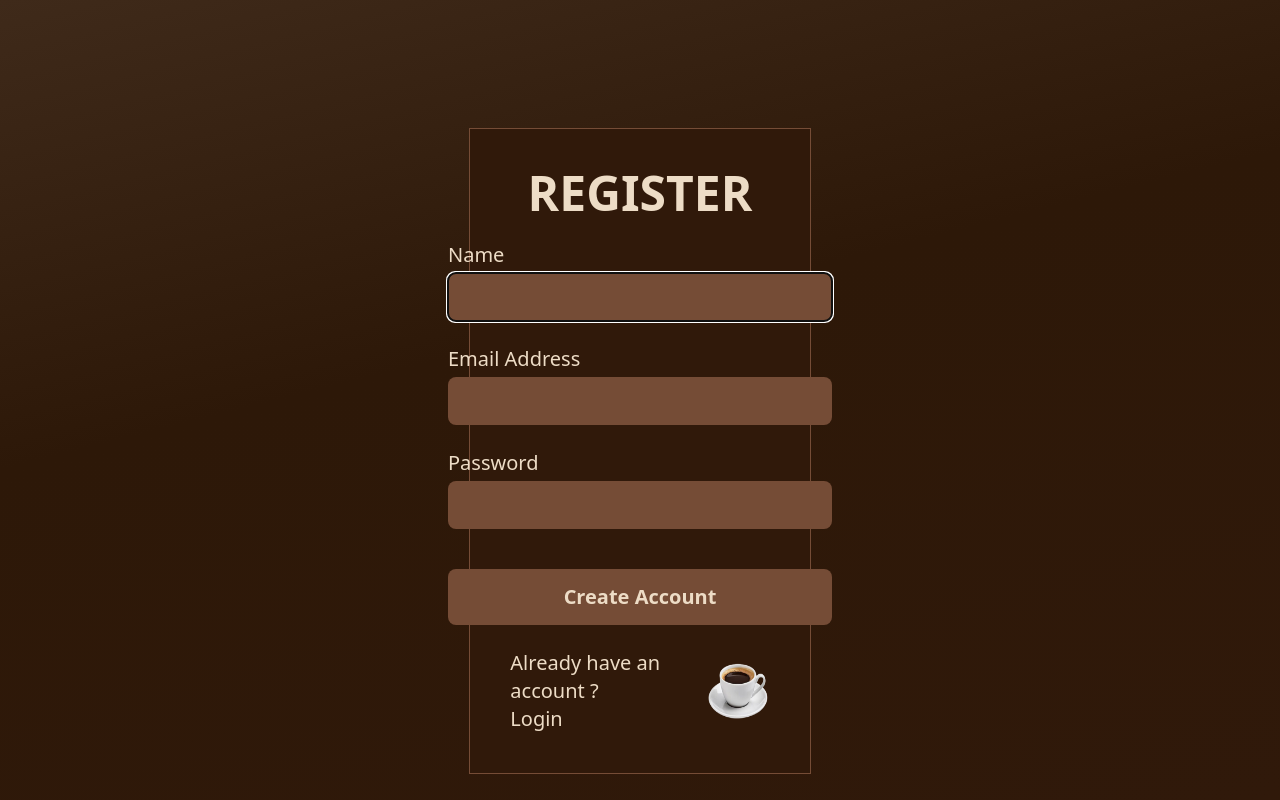
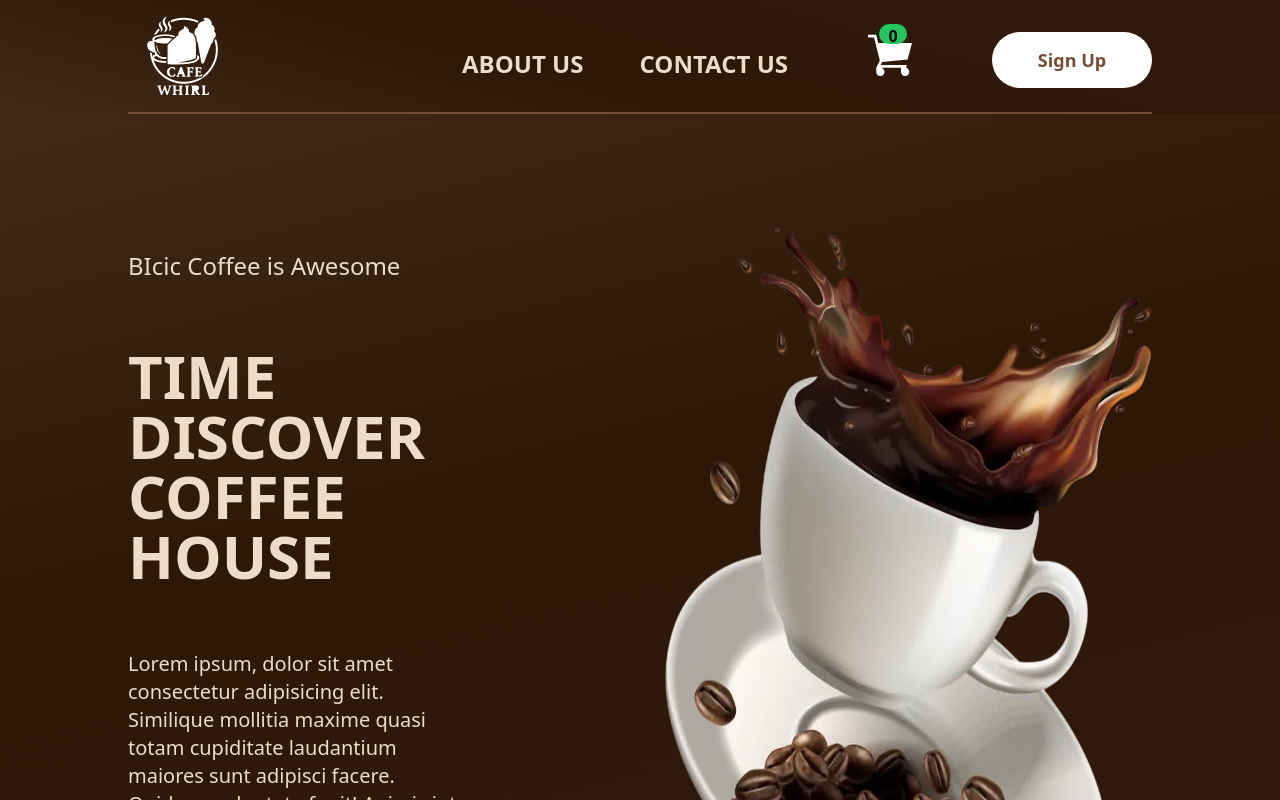
Before and after one commit to fatemeh-abbasi-1/coffee-shop-website, a React (Vite) app: page / in a window 1280 px wide. Shown: the top 800 px of the page. Built offline with nearby package versions, Linux system fonts and the light colour scheme; data requests are answered from the project's data file.

Commit message:
feat : add react router to the project

```diff
--- a/package.json
+++ b/package.json
@@ -15,12 +15,14 @@
     "json-server": "^1.0.0-beta.3",
     "react": "^19.0.0",
     "react-dom": "^19.0.0",
-    "react-redux": "^9.2.0"
+    "react-redux": "^9.2.0",
+    "react-router-dom": "^7.5.3"
   },
   "devDependencies": {
     "@eslint/js": "^9.21.0",
     "@types/react": "^19.0.10",
     "@types/react-dom": "^19.0.4",
+    "@types/react-router-dom": "^5.3.3",
     "@vitejs/plugin-react": "^4.3.4",
     "autoprefixer": "^10.4.21",
     "eslint": "^9.21.0",
--- a/src/App.tsx
+++ b/src/App.tsx
@@ -1,28 +1,10 @@
-// import Section from "./components/atoms/Section/Section";
-// import Hero from "./components/molecules/Hero/Hero";
-// import ProductsMenuSection from "./components/organisms/ProductsMenuSection/ProductsMenuSection";
-// import Header from "./components/organisms/Header/Header";
-// import ServicesSection from "./components/organisms/ServicesSection/ServicesSection";
-// import Footer from "./components/organisms/Footer/Footer";
- import Register from "./components/organisms/Register/Register";
-// import Login from "./components/organisms/Login/Login";
+import AppRoutes from "./routes/AppRoutes";
 
 function App() {
   return (
-    <>
-      {/* <Section>
-        <Header />
-        <Hero />
-      </Section>
-
-      <ProductsMenuSection />
-
-      <ServicesSection />
-      <Footer /> */}
-
-      <Register />
-      {/* <Login /> */}
-    </>
+    <div>
+      <AppRoutes />
+    </div>
   );
 }
 
--- a/src/components/atoms/Text/Text.tsx
+++ b/src/components/atoms/Text/Text.tsx
@@ -8,7 +8,7 @@ const Text: React.FC<TextProps> = ({
   const baseStyles = "text-creamy_white";
 
   const sizeStyles =
-    variant === " large "
+    variant === "large"
       ? "text-lg md:text-3xl"
       : variant === "medium"
       ? "text-base md:text-2xl"
--- a/src/components/atoms/Text/types.ts
+++ b/src/components/atoms/Text/types.ts
@@ -1,5 +1,5 @@
 export type TextProps = {
-  variant?: " large " | "medium" | "small" | "smaller";
+  variant?: "large" | "medium" | "small" | "smaller";
   className?: string;
   children: React.ReactNode;
 };
--- a/src/components/molecules/Hero/Hero.tsx
+++ b/src/components/molecules/Hero/Hero.tsx
@@ -1,3 +1,4 @@
+import Section from "../../atoms/Section/Section";
 import Button from "../../atoms/Button/Button";
 import Text from "../../atoms/Text/Text";
 import Title from "../../atoms/Title/Title";
@@ -5,6 +6,7 @@ import img from "./../../../assets/images/coffee-cup.png";
 
 const Hero = () => {
   return (
+    <Section>
       <div className="pt-28 flex flex-col md:flex-row gap-48">
         <div className="w-1/2 flex flex-col gap-16 pt-6">
           <Text> BIcic Coffee is Awesome</Text>
@@ -19,6 +21,7 @@ const Hero = () => {
         </div>
         <img src={img} alt="" className="bg-transparent w-[500px]" />
       </div>
+    </Section>
   );
 };
 
--- a/src/components/organisms/Header/Header.tsx
+++ b/src/components/organisms/Header/Header.tsx
@@ -1,7 +1,7 @@
 import { useSelector } from "react-redux";
 import { RootState } from "../../../app/store";
 
-
+import Section from "../../atoms/Section/Section";
 import NavLink from "../../molecules/NavLink/NavLink";
 import Button from "../../atoms/Button/Button";
 import Hr from "../../atoms/Hr/Hr";
@@ -16,9 +16,9 @@ const Header: React.FC = () => {
 
   return (
     <>
+      <Section height="h-fit" backgroundColor={"bg-main-background-secondary"}>
         <header className="flex justify-between">
           <Logo />
-
           <div className="flex flex-row gap-20 pt-8 relative">
             <NavLink variant="header" />
             <p className="bg-green-500 rounded-full w-7 h-5 font-bold text-center absolute top-6 left-[417px]">
@@ -31,6 +31,7 @@ const Header: React.FC = () => {
           </div>
         </header>
         <Hr />
+      </Section>
     </>
   );
 };
--- /dev/null
+++ b/src/components/pages/HomePage.tsx
@@ -0,0 +1,19 @@
+import MainTemplate from "../templates/MainTemplates/MainTemplate";
+import Hero from "../molecules/Hero/Hero";
+import ProductsMenuSection from "../organisms/ProductsMenuSection/ProductsMenuSection";
+import ServicesSection from "../organisms/ServicesSection/ServicesSection";
+
+const HomePage = () => {
+  return (
+    <>
+      <MainTemplate>
+
+        <Hero />
+        <ProductsMenuSection />
+        <ServicesSection />
+      </MainTemplate>
+    </>
+  );
+};
+
+export default HomePage;
--- /dev/null
+++ b/src/components/templates/MainTemplates/MainTemplate.tsx
@@ -0,0 +1,16 @@
+import Header from "../../organisms/Header/Header";
+import Footer from "../../organisms/Footer/Footer";
+
+import { MainTemplateProps } from "./types";
+
+const MainTemplate: React.FC<MainTemplateProps> = ({ children }) => {
+  return (
+    <>
+      <Header />
+      {children}
+      <Footer />
+    </>
+  );
+};
+
+export default MainTemplate;
--- /dev/null
+++ b/src/components/templates/MainTemplates/types.ts
@@ -0,0 +1,3 @@
+export type MainTemplateProps = {
+  children: React.ReactNode;
+};
--- a/src/main.tsx
+++ b/src/main.tsx
@@ -4,11 +4,14 @@ import "./index.css";
 import App from "./App.tsx";
 import { Provider } from "react-redux";
 import { store } from "./app/store.ts";
+import { BrowserRouter } from "react-router-dom";
 
 createRoot(document.getElementById("root")!).render(
   <StrictMode>
     <Provider store={store}>
-      <App />
+      <BrowserRouter>
+        <App />
+      </BrowserRouter>
     </Provider>
   </StrictMode>
 );
--- /dev/null
+++ b/src/routes/AppRoutes.tsx
@@ -0,0 +1,17 @@
+import { Route, Routes } from "react-router-dom";
+
+import HomePage from "../components/pages/HomePage";
+import Register from "../components/organisms/Register/Register";
+import Login from "../components/organisms/Login/Login";
+
+const AppRoutes = () => {
+  return (
+    <Routes>
+      <Route path="/" element={<HomePage />} />
+      <Route path="/Register" element={<Register />} />
+      <Route path="/Login" element={<Login />} />
+    </Routes>
+  );
+};
+
+export default AppRoutes;
```
Also changed, not shown: src/components/templates/MainTemplates/readme.md (added), 1 other file (tests, documents, lock files or other folders). Lines whose indentation alone changed are shown as unchanged.
